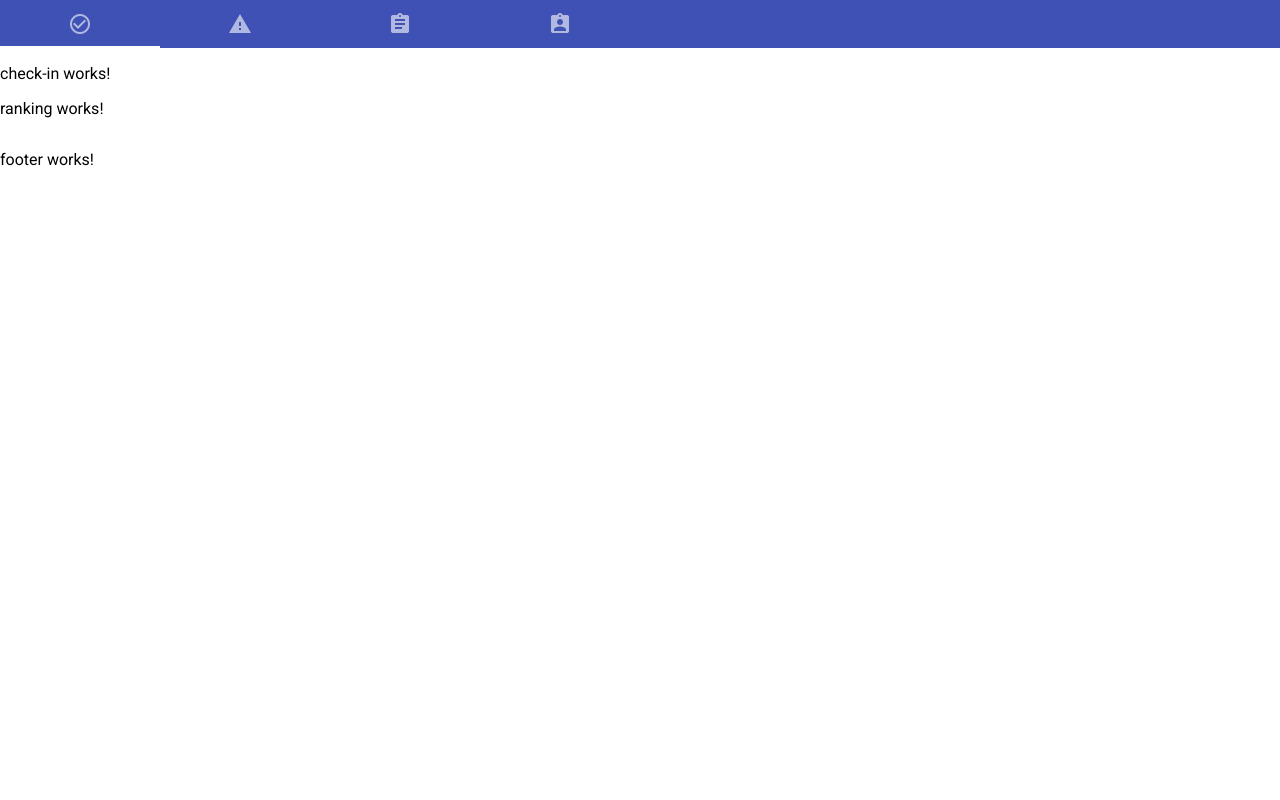
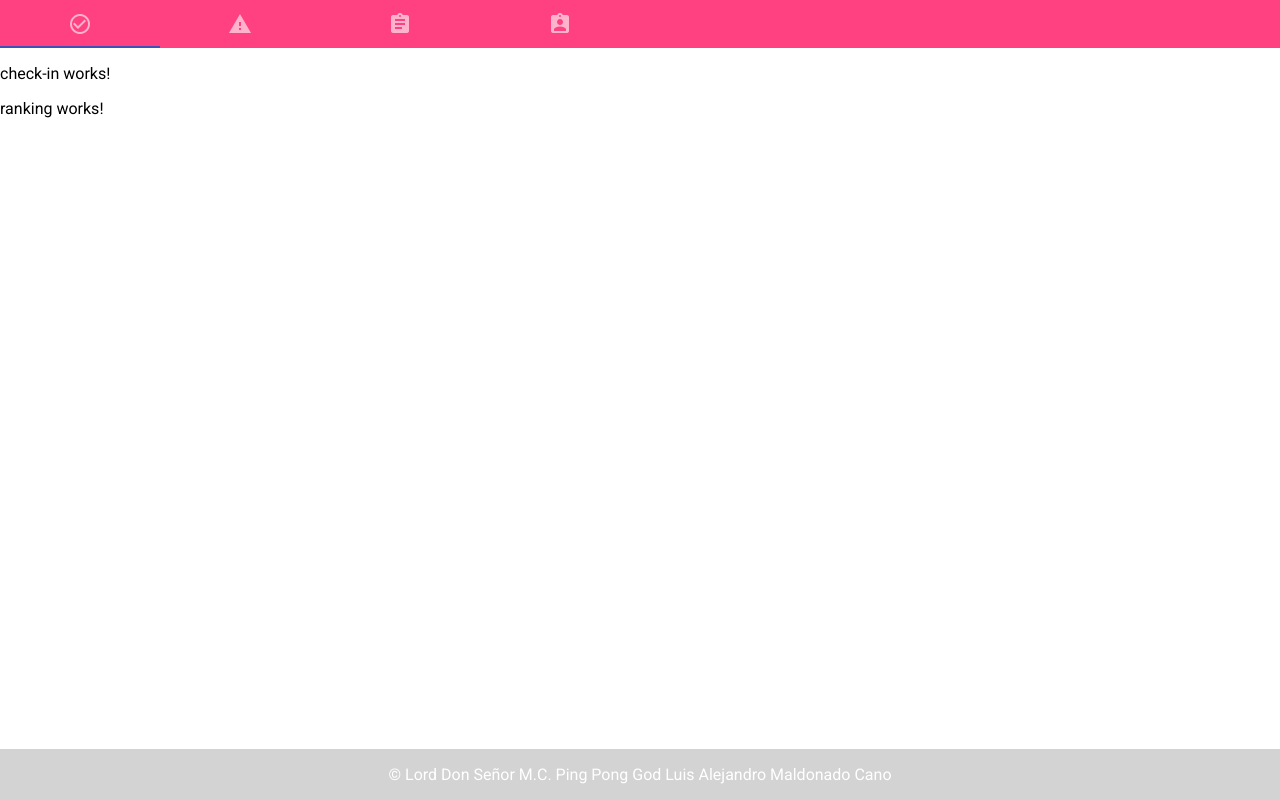
Before and after one commit to Miguelsiqueiros/Checador-Angular-8, an Angular app: page / in a window 1280 px wide. Built offline with nearby package versions, Linux system fonts and the light colour scheme.

Commit message:
CSS de footer configurado con su propio componente.

```diff
--- a/src/app/components/footer/footer.component.css
+++ b/src/app/components/footer/footer.component.css
@@ -0,0 +1,9 @@
+.footer {
+    position: fixed;
+    left: 0;
+    bottom: 0;
+    width: 100%;
+    background-color: lightgray;
+    color: white;
+    text-align: center;
+}
--- a/src/app/components/footer/footer.component.html
+++ b/src/app/components/footer/footer.component.html
@@ -1 +1,3 @@
-<p>footer works!</p>
+<div class="footer">
+    <p>&copy; Lord Don Señor M.C. Ping Pong God Luis Alejandro Maldonado Cano</p>
+</div>
--- a/src/app/components/navbar/navbar.component.html
+++ b/src/app/components/navbar/navbar.component.html
@@ -1,15 +1,4 @@
-<!-- <mat-tab-group [backgroundColor]="'warn'">
-    <mat-tab label="One">
-        <h1>Some tab content</h1>
-        <p>...</p>
-    </mat-tab>
-    <mat-tab label="Two">
-        <h1>Some more tab content</h1>
-        <p>...</p>
-    </mat-tab>
-</mat-tab-group> -->
-
-<mat-tab-group [backgroundColor]="'primary'">
+<mat-tab-group [backgroundColor]="'accent'">
     <mat-tab>
         <ng-template mat-tab-label>
             <mat-icon>check_circle_outline</mat-icon>
```
